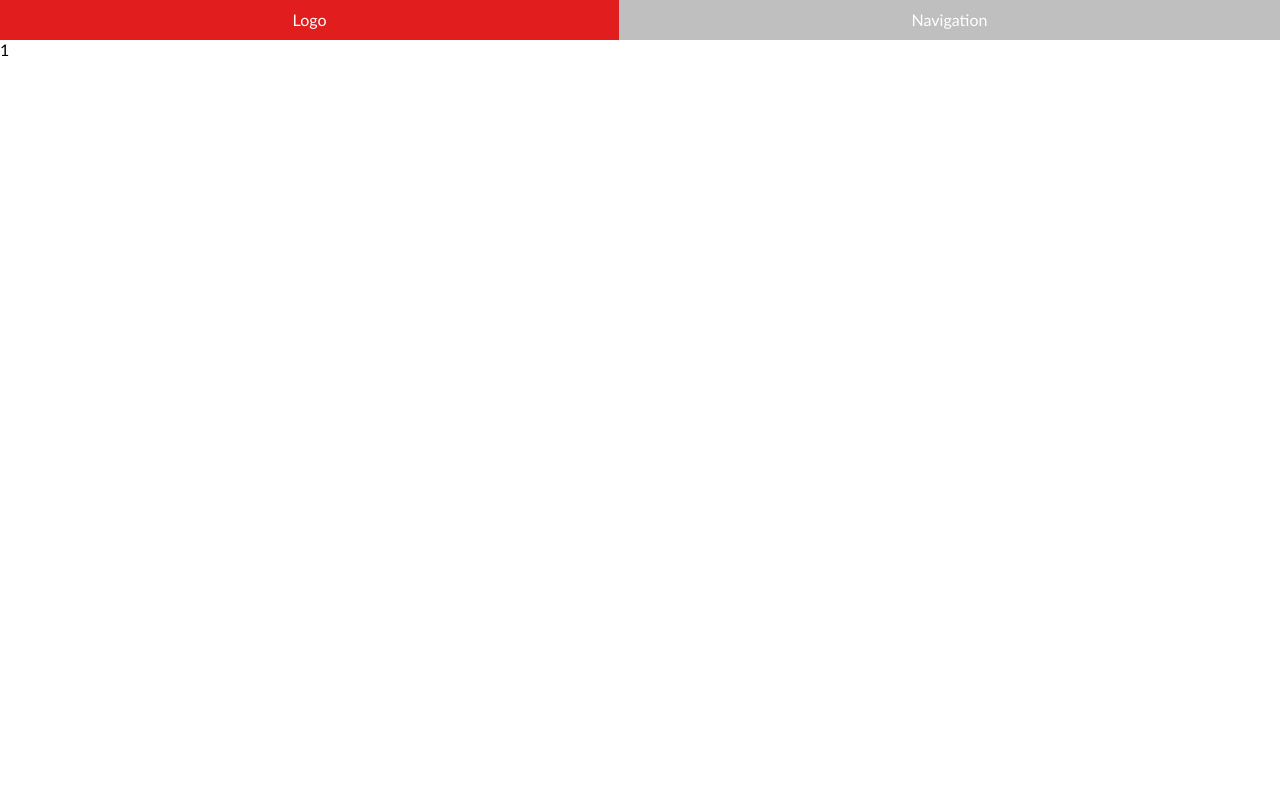
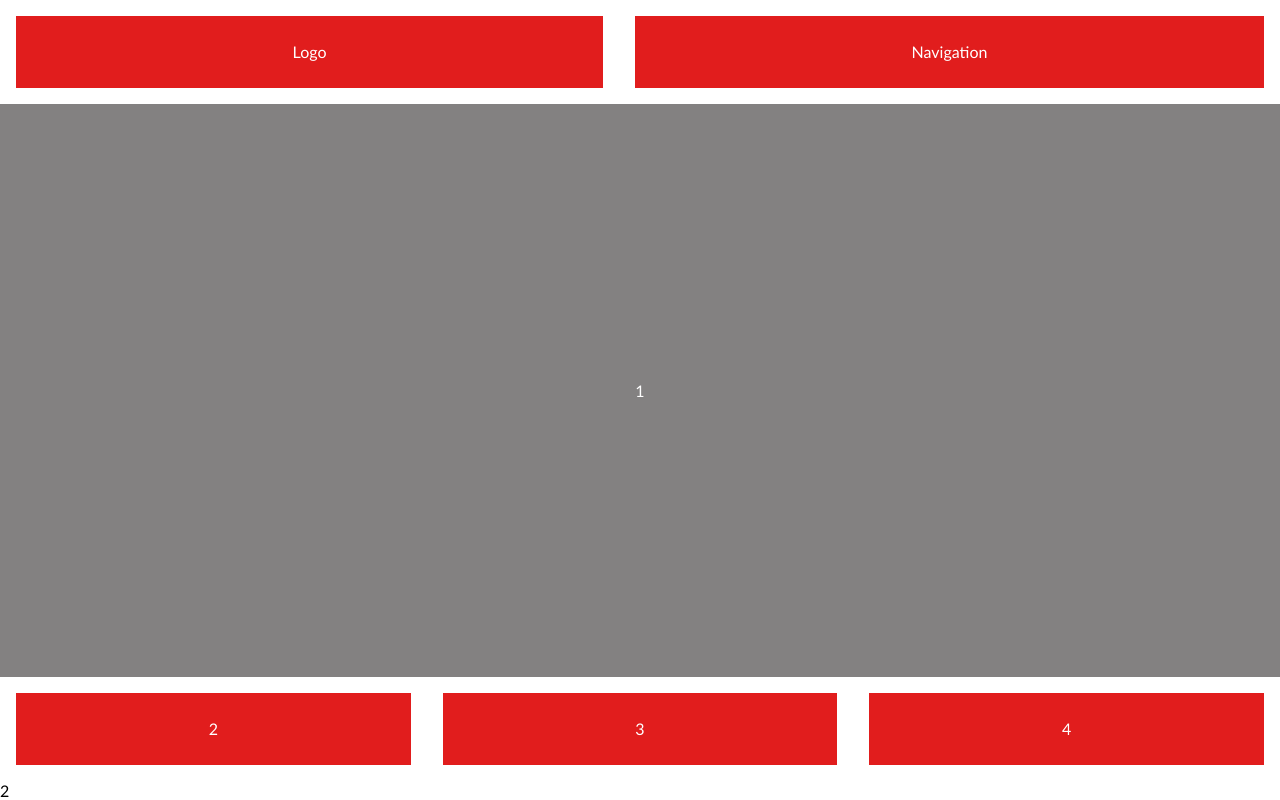
Before and after one commit to pedro-donoso/landing, a plain HTML site: page index.html in a window 1280 px wide. Drawn offline with Linux system fonts and the light colour scheme.

Commit message:
ajuste boxes
avance estructura

```diff
--- a/assets/css/main.css
+++ b/assets/css/main.css
@@ -1,48 +1,126 @@
-:root{
+:root {
   --color-nav: rgb(131, 129, 129);
-    --color-nav-dark:rgb(28, 52, 75);
-    --color-section: purple;
-    --color-aside:rgb(153, 132, 10);
-    --color-footer:rgb(25, 0, 255);
-    --color-red:rgb(225, 29, 29);
-    --color-grey:rgb(192, 191, 191);
-    --color-black:#000000;
+  --color-nav-dark: rgb(28, 52, 75);
+  --color-section: rgb(131, 129, 129);
+  --color-aside: rgb(153, 132, 10);
+  --color-footer: rgb(25, 0, 255);
+  --color-red: rgb(225, 29, 29);
+  --color-grey: rgb(192, 191, 191);
+  --color-black: #000000;
   --color-white: #ffffff;
 }
 
-*{
+* {
   margin: 0;
   padding: 0;
   text-decoration: none;
   list-style: none;
 }
 
-body{
+body {
   display: flex;
   flex-direction: column;
   min-height: 100vh;
-  font-family: 'Trebuchet MS';
+  font-family: "Trebuchet MS";
 }
 
-@media screen and (min-width:798px){
-  .nav-container{
+@media screen and (min-width: 798px) {
+  .nav-container {
     display: flex;
   }
 }
 
-.nav-container__item1{
+.nav-container__item1 {
   flex-grow: 1;
   text-align: center;
   line-height: 2.5;
   background: var(--color-red);
+   margin: 1rem;
+  padding: 1rem;
+}
+
+.nav-container__link1 {
   color: var(--color-white);
+  display: block;
+}
+
+.nav-container__item2 {
+  flex-grow: 1;
+  text-align: center;
+  line-height: 2.5;
+  background: var(--color-red);
+   margin: 1rem;
+  padding: 1rem;
+}
+
+.nav-container__link2 {
+  color: var(--color-white);
+  display: block;
+}
+
+.nav-container__item3 {
+  flex-grow: 1;
+  text-align: center;
+  line-height: 2.5;
+  background: var(--color-red);
+   margin: 1rem;
+  padding: 1rem;
+}
+
+.nav-container__link3 {
+  color: var(--color-white);
+  display: block;
 
 }
 
-.nav-container__item2{
+@media screen and (min-width: 798px) {
+  .nav-container {
+    display: flex;
+  }
+  .nav-container__item {
+    flex-grow: 1;
+  }
+}
+
+.main-container{
+    display: flex;
+    flex-direction: column;
     flex-grow: 1;
     text-align: center;
      line-height: 2.5;
- background: var(--color-grey);
+
+}
+
+@media screen and (min-width: 1024px){
+    .main-container{
+        display: flex;
+        flex-direction: row;
+    }
+
+ .main-container__section{
+        flex-basis: 100%;
+          line-height: 5;
+    }
+
+    .section2{
+      flex-basis: 100%
+    }
+
+}
+
+.main-container__section{
+    background-color: var(--color-section);
     color: var(--color-white);
+    flex-grow: 1;
+    display: flex;
+    justify-content: center;
+    align-items: center;
 }
+
+section2{
+    background-color: var(--color-footer);
+    color: var(--color-white);
+    line-height: 10;
+    text-align: center;
+    margin-top: auto; /*siempre abajo*/
+}
--- a/index.html
+++ b/index.html
@@ -9,16 +9,30 @@
   <nav class="nav">
     <ul class="nav-container">
       <li class="nav-container__item1">
-        <a class="nav-container__link">Logo</a>
+        <div class="nav-container__link1">Logo</div>
       </li>
       <li class="nav-container__item2">
-        <a class="nav-container__link">Navigation</a>
+        <div class="nav-container__link2">Navigation</div>
       </li>
     </ul>
   </nav>
   <main class="main-container">
     <section class="main-container__section">1</section>
   </main>
+   <nav class="nav">
+     <ul class="nav-container">
+       <li class="nav-container__item1">
+         <div class="nav-container__link1">2</div>
+       </li>
+       <li class="nav-container__item2">
+         <div class="nav-container__link2">3</div>
+       </li>
+        <li class="nav-container__item3">
+          <div class="nav-container__link3">4</div>
+        </li>
+     </ul>
+   </nav>
+      <section class="section2">2</section>
 </body>
     <link rel="stylesheet" href="assets/css/main.css">
 </html>
```
Lines whose indentation alone changed are shown as unchanged.
